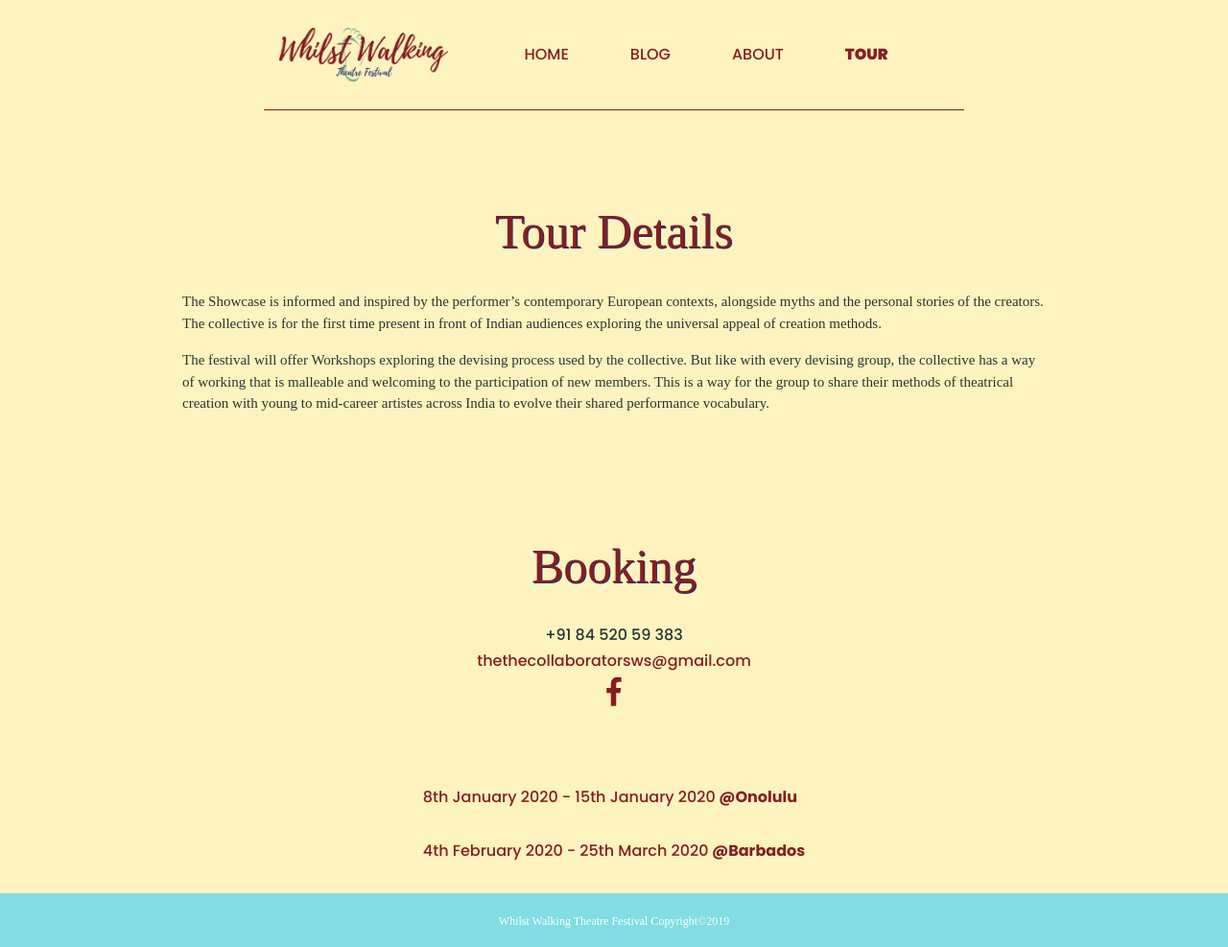
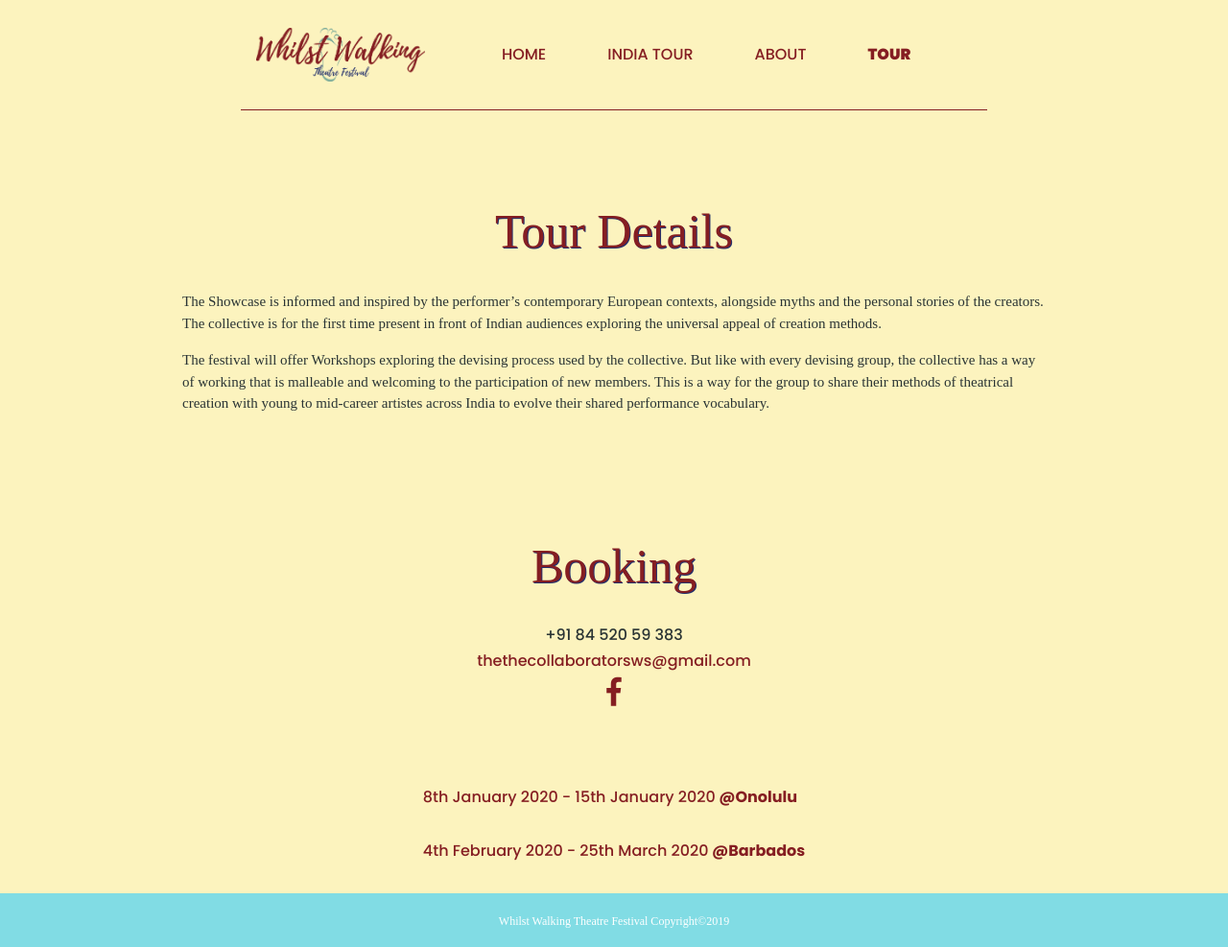
Before and after one commit to matteocarpi/wwtf, a Jekyll site: the page built from tour.md, in a window 1280 px wide. Shown: the whole page at 96% size. Built offline with Jekyll 4.4.1, drawn with Linux system fonts in a browser that asks for light colours; nearby versions of some CDN libraries.

Commit message:
fix: blog page is now india tour page

```diff
--- a/_data/navigation.yml
+++ b/_data/navigation.yml
@@ -1,7 +1,7 @@
 - name: Home
   link: /
-- name: Blog
-  link: /blog
+- name: India Tour
+  link: /india-tour
 - name: About
   link: /about
 - name: Tour
```
Also changed, not shown: blog.md (deleted, +0 -6 lines), india-tour.md (added, +5 -0 lines), _layouts/india-tour.html (renamed from _layouts/blog.html).
